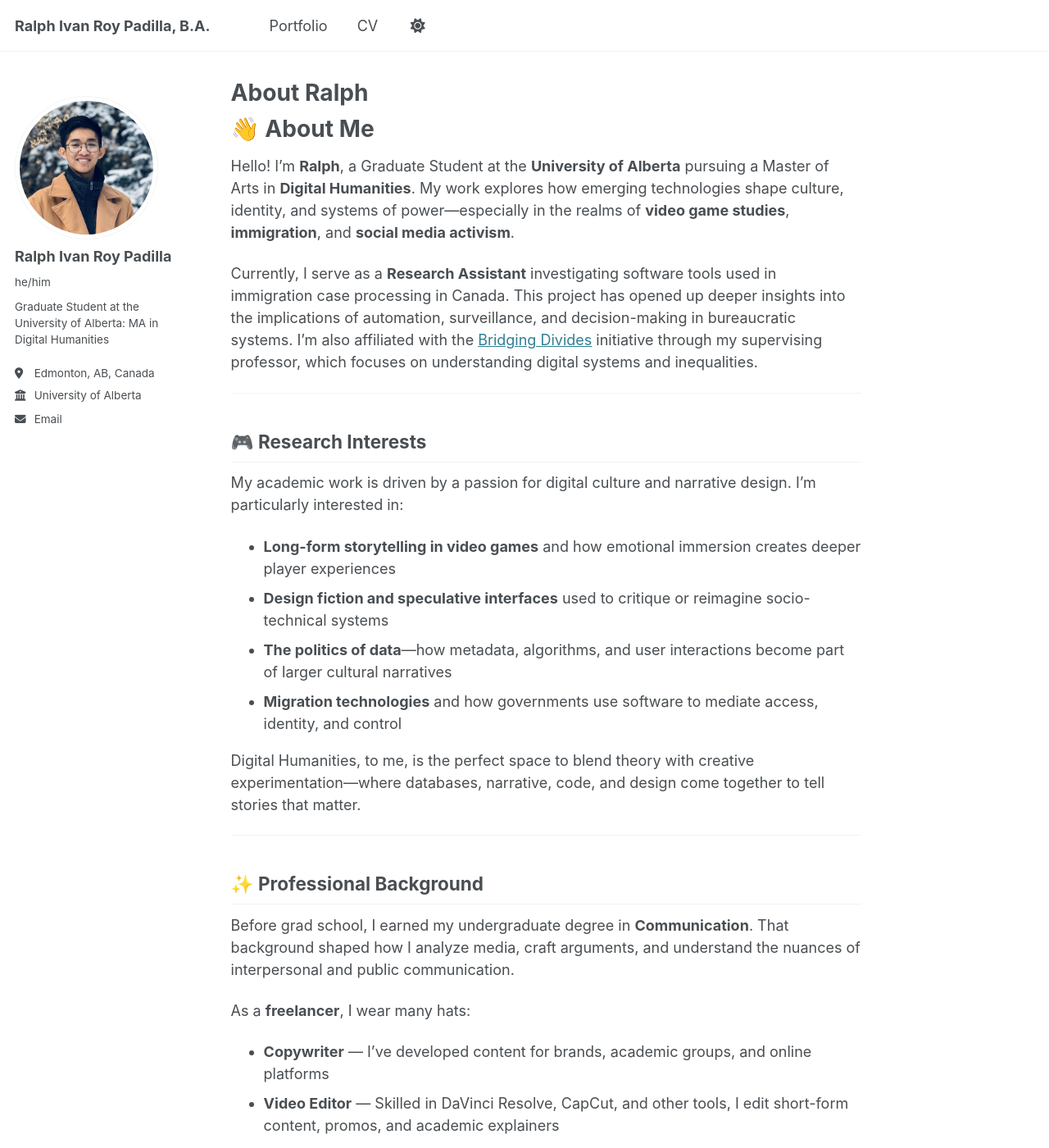
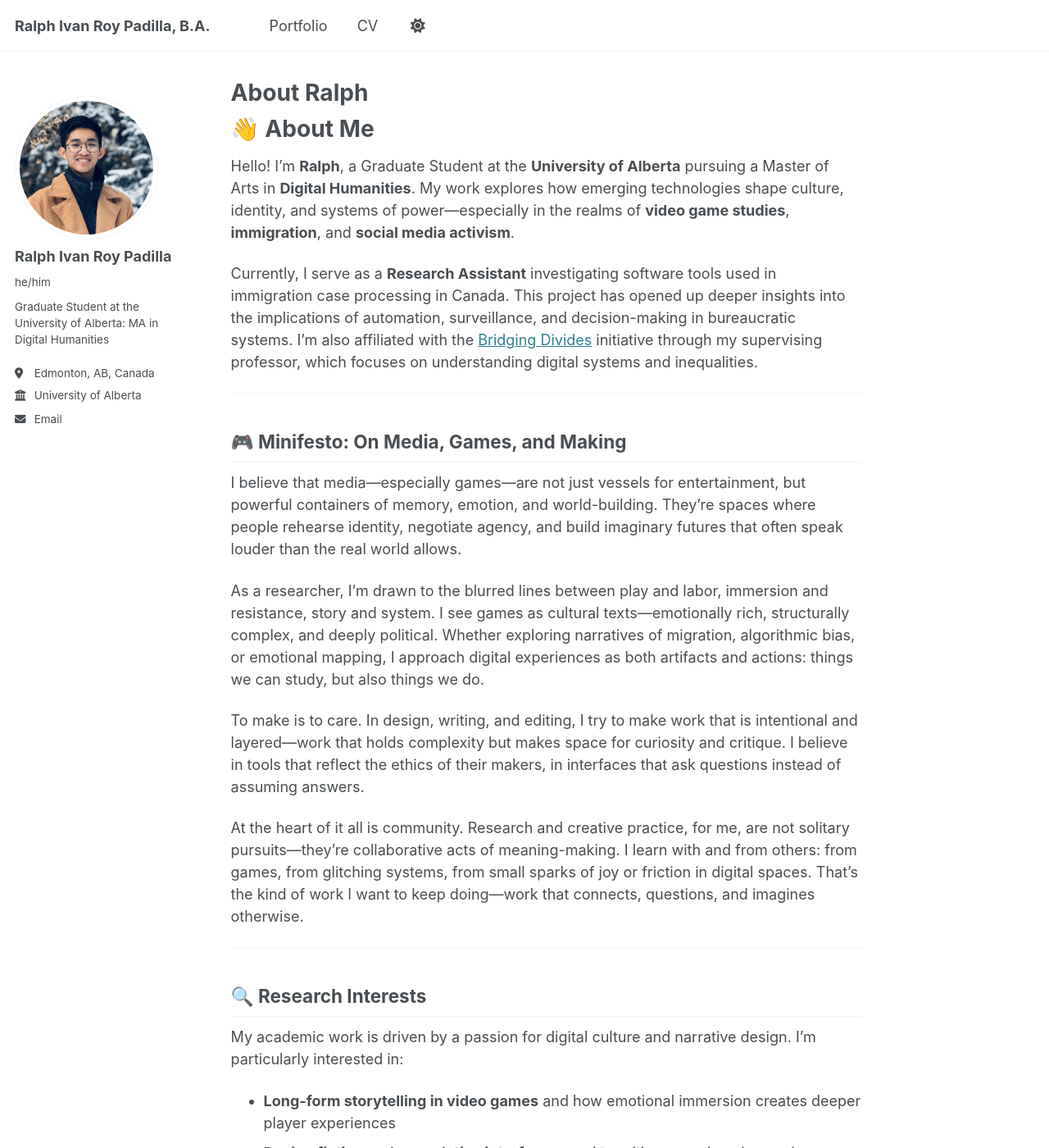
Before and after one commit to ralphiva/ralphiva, a Jekyll site: the page built from _pages/about.md, in a window 1280 px wide and 1400 px high. Shown: the whole window at 82% size. Built offline with Jekyll 4.4.1, drawn with Linux system fonts in a browser that asks for light colours.

Commit message:
Update about.md

```diff
--- a/_pages/about.md
+++ b/_pages/about.md
@@ -15,7 +15,19 @@ Currently, I serve as a **Research Assistant** investigating software tools used
 
 ---
 
-## 🎮 Research Interests
+## 🎮 Minifesto: On Media, Games, and Making
+
+I believe that media—especially games—are not just vessels for entertainment, but powerful containers of memory, emotion, and world-building. They’re spaces where people rehearse identity, negotiate agency, and build imaginary futures that often speak louder than the real world allows.
+
+As a researcher, I’m drawn to the blurred lines between play and labor, immersion and resistance, story and system. I see games as cultural texts—emotionally rich, structurally complex, and deeply political. Whether exploring narratives of migration, algorithmic bias, or emotional mapping, I approach digital experiences as both artifacts and actions: things we can study, but also things we do.
+
+To make is to care. In design, writing, and editing, I try to make work that is intentional and layered—work that holds complexity but makes space for curiosity and critique. I believe in tools that reflect the ethics of their makers, in interfaces that ask questions instead of assuming answers.
+
+At the heart of it all is community. Research and creative practice, for me, are not solitary pursuits—they're collaborative acts of meaning-making. I learn with and from others: from games, from glitching systems, from small sparks of joy or friction in digital spaces. That’s the kind of work I want to keep doing—work that connects, questions, and imagines otherwise.
+
+---
+
+## 🔍 Research Interests
 
 My academic work is driven by a passion for digital culture and narrative design. I’m particularly interested in:
 
```
